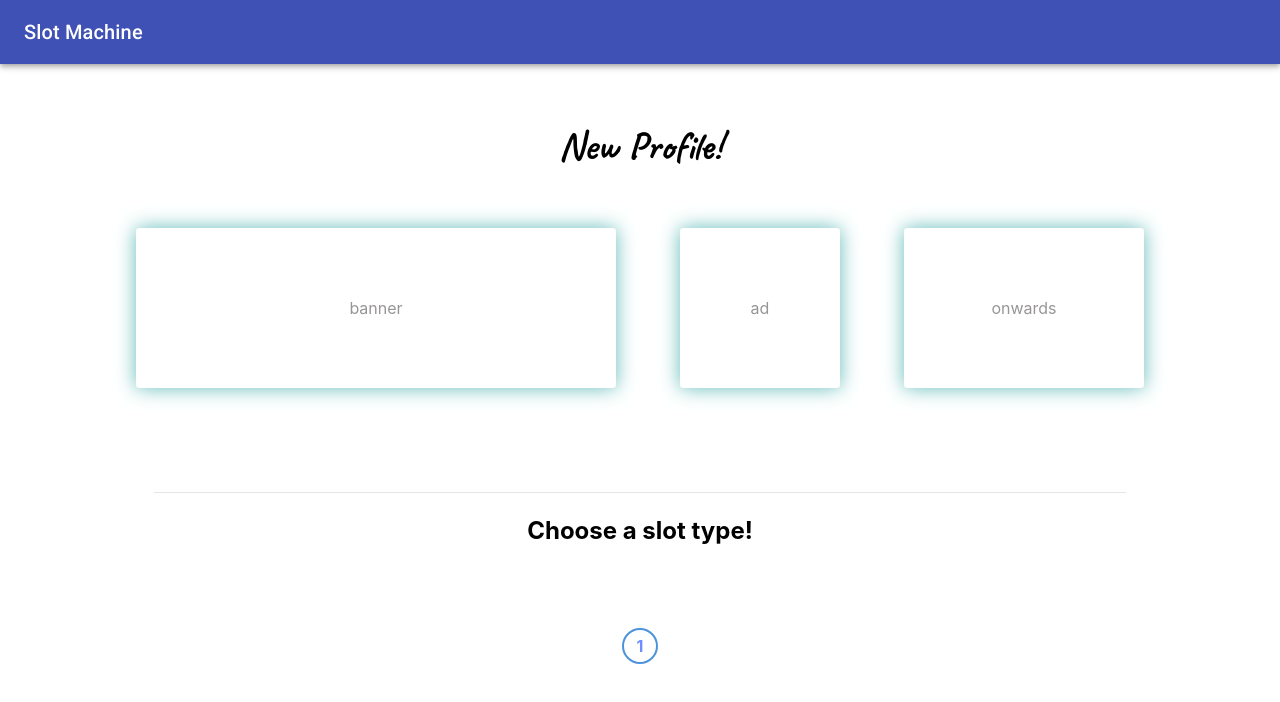
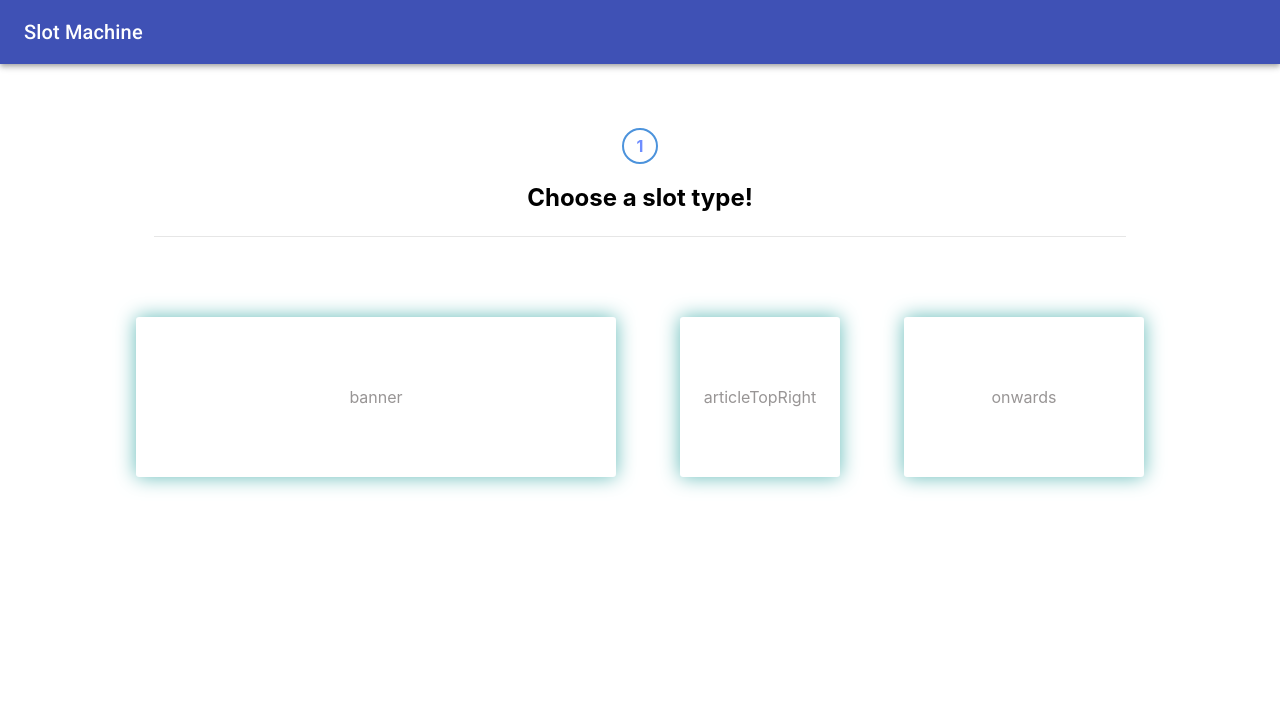
Before and after one commit to guardian/slot-machine, a React (Create React App) app: page /new in a window 1280 px wide. Shown: the top 702 px of the page. Built offline with nearby package versions, Linux system fonts and the light colour scheme.

Commit message:
Improvements to wizard ux

```diff
--- a/src/App.css
+++ b/src/App.css
@@ -45,7 +45,7 @@ body {
   border-radius: 99em;
   font-weight: 700;
   color: #6e8dff;
-  margin: 4em;
+  margin-top: 2em;
 }
 
 .rules-form {
@@ -65,11 +65,11 @@ h1 {
 }
 
 h2 {
-  border-top: 1px solid #e6e6e6;
-  padding-top: 1em;
+  border-bottom: 1px solid #e6e6e6;
+  padding-bottom: 1em;
   margin-left: 10%;
   margin-right: 10%;
-  margin-top: 3em;
+  margin-bottom: 2em;
 }
 
 .toolbar-link {
--- a/src/App.js
+++ b/src/App.js
@@ -36,22 +36,7 @@ class App extends Component {
 
     }
 
-    componentDidMount() {
-        // contact 3rd party services, etc
-
-        this.setState({
-            components: this.slotsAPI.components(),
-            slots: this.slotsAPI.slots()
-        });
-
-    }
-
     render() {
-
-        const finishedProfileSetup = config => {
-            console.log("Wizard finished with profile configuration");
-            console.log(config);
-        };
 
         const landing = () => <Landing />;
 
@@ -59,7 +44,7 @@ class App extends Component {
             <Wizard
                 slots={this.state.slots}
                 components={this.state.components}
-                onFinished={config => finishedProfileSetup(config)}
+                save={ config => this.saveAPI.addProfile(config) }
             />
         );
 
--- a/src/proxies/slotsAPI.js
+++ b/src/proxies/slotsAPI.js
@@ -11,13 +11,13 @@ class SlotsAPI {
             { name: "RelatedStories", slot: "onwards" },
             { name: "MostRead", slot: "onwards" },
             { name: "LongestRead", slot: "onwards" },
-            { name: "Outbrain", slot: "ad" },
-            { name: "GoogleAd", slot: "ad" }
+            { name: "Outbrain", slot: "articleTopRight" },
+            { name: "GoogleAd", slot: "articleTopRight" }
         ];
 
         this._slots = [
             { name: "banner", widthToHeightRatio:3, "id": "banner" },
-            { name: "ad", widthToHeightRatio:1, "id": "ad" },
+            { name: "articleTopRight", widthToHeightRatio:1, "id": "articleTopRight" },
             { name: "onwards", widthToHeightRatio:1.5, "id": "onwards" }
         ];
 
--- a/src/screens/wizard.js
+++ b/src/screens/wizard.js
@@ -1,4 +1,5 @@
 import React, { Component } from 'react';
+import { Link } from 'react-router-dom';
 
 import Button from '@material-ui/core/Button';
 import FormControl from '@material-ui/core/FormControl';
@@ -43,8 +44,8 @@ class SlotChooserScreen extends Component {
 
         return (
             <div>
+                <h2>Choose a slot type!</h2>
                 {slots}
-                <h2>Choose a slot type!</h2>
             </div>
         );
 
@@ -73,8 +74,8 @@ class ComponentChooserScreen extends Component {
 
         return (
             <div>
+                <h2>Choose a visual component!</h2>
                 {components}
-                <h2>Choose a visual component!</h2>
             </div>
         );
 
@@ -92,7 +93,7 @@ class RulesScreen extends Component {
             contributor: true,
             adblock: false,
             somethingelse: false,
-          };
+        };
 
     }
 
@@ -123,6 +124,8 @@ class RulesScreen extends Component {
 
         return (
         <div>
+
+            <h2>Enter Configuration!</h2>
 
             <form className="rules-form">
 
@@ -177,9 +180,22 @@ class RulesScreen extends Component {
 
             </form>
 
-            <h2>Enter Configuration!</h2>
+        </div>
+        );
 
-        </div>
+    }
+
+}
+
+class FinishedScreen extends Component {
+
+    render() {
+
+        return (
+            <div>
+                <p>Success! Your slot profile has been created.</p>
+                <p><Link to="/new">Back to home</Link></p>
+            </div>
         );
 
     }
@@ -207,19 +223,19 @@ class Wizard extends Component {
         super();
 
         this.state = {
-            currentScreen : 0,
+            currentScreenIdx : 0,
             wizardData: {}
-        }
+        };
 
     }
 
     render() {
 
-        // wizard finished (no more screens)
-
-        const finished = () => {
-            this.props.onFinished(this.state.wizardData);
-        }
+        const screens = [
+            <SlotChooserScreen slots={this.props.slots} onNext={(d)=>progress(screens, d)}/>,
+            <ComponentChooserScreen slot={this.state.wizardData.slotType} components={this.props.components} onNext={(d)=>progress(screens, d)} />,
+            <RulesScreen onNext={(d)=>progress(screens, d)} />,
+        ];
 
         // move to next screen
 
@@ -229,31 +245,28 @@ class Wizard extends Component {
             Object.assign(tmp, screenData);
             this.setState({wizardData: tmp});
 
-            if(this.state.currentScreen === screens.length-1){
-                finished();
-                return;
+            if(this.state.currentScreenIdx < screens.length-1){
+                console.log("Moving to next screen");
+                this.setState({
+                    currentScreenIdx: this.state.currentScreenIdx + 1
+                });
+            } else {
+                console.log("Moving to final screen");
+                this.props.save(this.state.wizardData);
+                this.setState({ finished: true });
             }
-
-            this.setState({
-                currentScreen: this.state.currentScreen + 1
-            });
 
         }
 
-        const screens = [
-            <SlotChooserScreen slots={this.props.slots} onNext={(d)=>progress(screens, d)}/>,
-            <ComponentChooserScreen slot={this.state.wizardData.slotType} components={this.props.components} onNext={(d)=>progress(screens, d)} />,
-            <RulesScreen onNext={(d)=>progress(screens, d)} />
-        ];
+        const screenToShow = this.state.finished ? <FinishedScreen /> : screens[this.state.currentScreenIdx];
 
         return (
             <div className="wizard">
 
-                <h1>New Profile!</h1>
+                <ProgressIndicator page={this.state.currentScreenIdx+1}/>
 
-                { screens[this.state.currentScreen] }
+                { screenToShow }
 
-                <ProgressIndicator page={this.state.currentScreen+1}/>
 
             </div>
         );
```
